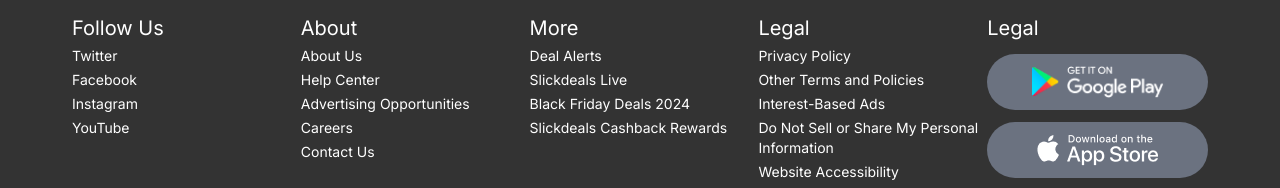
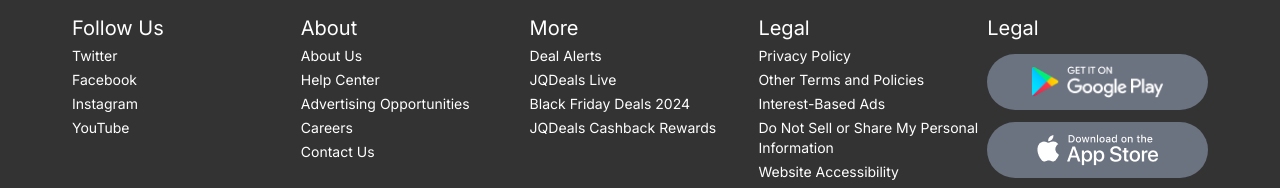
Before and after one commit to HOTLancerX/slickdeals, a Next.js app: page / in a window 1280 px wide. Shown: the part 2176-2364 px from the top of the page. Built offline with nearby package versions, Linux system fonts and the light colour scheme.

Commit message:
Update Footer.tsx

```diff
--- a/components/Footer.tsx
+++ b/components/Footer.tsx
@@ -80,7 +80,7 @@
                   <Link
                     href="/"
                   >
-                    Slickdeals Live
+                    JQDeals Live
                   </Link>
                   <Link
                     href="/"
@@ -90,7 +90,7 @@
                   <Link
                     href="/"
                   >
-                    Slickdeals Cashback Rewards
+                    JQDeals Cashback Rewards
                   </Link>
                 </div>
                 <div className="flex flex-col space-y-1 text-sm font-normal">
```
